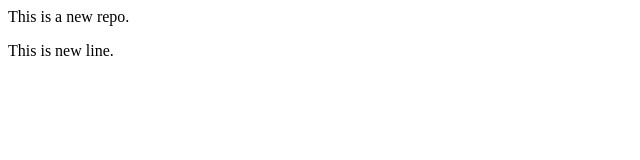
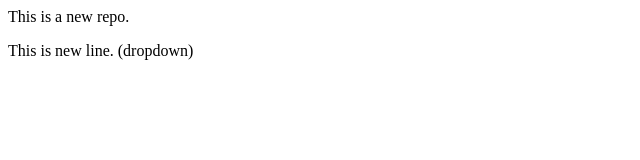
Before and after one commit to DEVRAJ2906/localRepo, a plain HTML site: page index.html in a window 1280 px wide. Shown: the full height of the page, 0-640 px from the left. Drawn offline with Linux system fonts and the light colour scheme.

```diff
--- a/index.html
+++ b/index.html
@@ -1,2 +1,2 @@
 <p>This is a new repo.</p>
-<p>This is new line.</p>
+<p>This is new line. (dropdown)</p>
```
